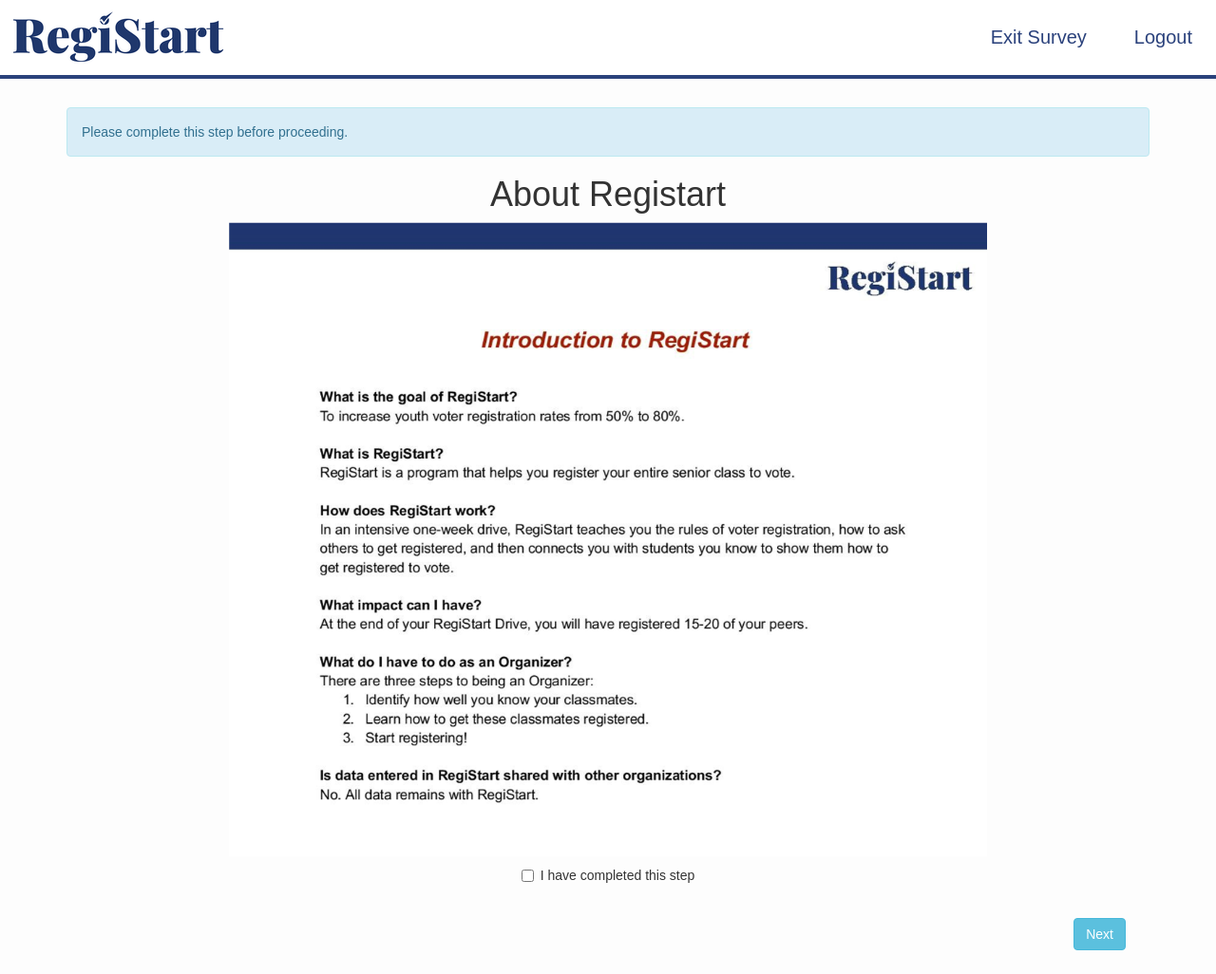
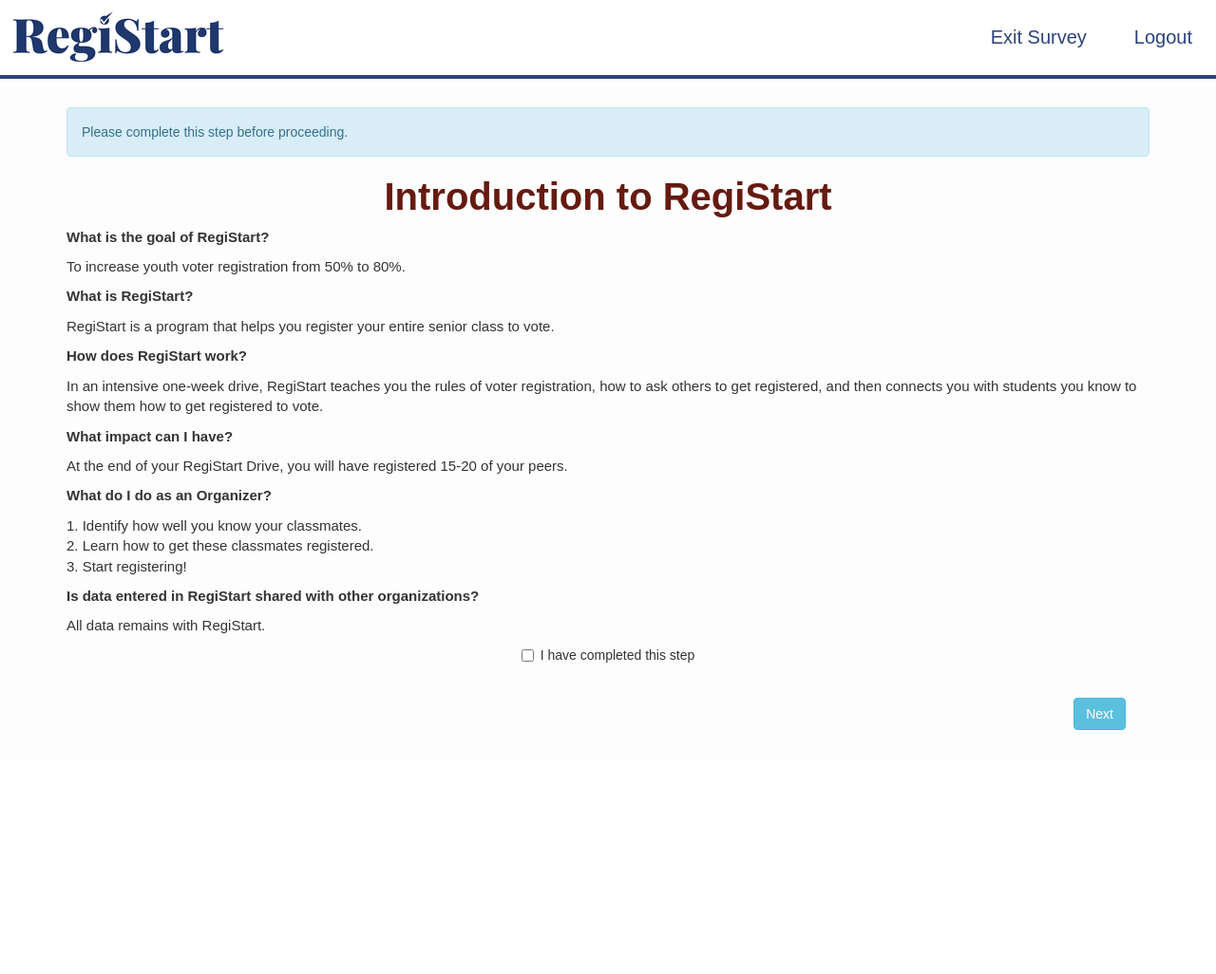
Before and after one commit to nnhsse201920/registart-webapp, a Flask app: page /survey/about in a window 1280 px wide. Shown: the whole page at 95% size. After the commit the page ends 769 px from the top, so only its background shows below. Run offline with Flask 2, Linux system fonts and the light colour scheme; the visitor is signed in with stand-in values (Sample User, id 1); some libraries are stand-ins or nearby versions.

Commit message:
Reformatting about page

```diff
--- a/Project/app/static/style.css
+++ b/Project/app/static/style.css
@@ -104,5 +104,21 @@ body {
   }
 
 .container{
-  padding-top: 30px;
+    padding-top: 30px;
 }
+
+#aboutHeader{
+    color: rgb(102, 26, 16);
+    font-family: "Oswald", sans-serif;
+    font-size: 40px;
+    font-weight: bold;
+
+}
+
+#boldtext{
+    font-weight: bold;
+}
+
+p{
+  font-size: 15px;
+}
--- a/Project/app/templates/about.html
+++ b/Project/app/templates/about.html
@@ -3,10 +3,27 @@
 
 {% block app_content %}
     <link rel="stylesheet" type="text/css" href="{{ url_for('static', filename = 'style.css') }}">
-    <center><h1>About Registart</h1></center>
-    <div class="aboutDoc">
-        <center><img src="/static/about.png"></center>
-    </div>
+
+    <center><h1 id="aboutHeader">Introduction to RegiStart</h1></center>
+
+    <p id="boldtext">What is the goal of RegiStart?</p>
+    <p>To increase youth voter registration from 50% to 80%.</p>
+    <p id="boldtext">What is RegiStart?</p>
+    <p>RegiStart is a program that helps you register your entire senior class to vote.</p>
+    <p id="boldtext">How does RegiStart work?</p>
+    <p>In an intensive one-week drive, RegiStart teaches you the rules of voter registration,
+        how to ask others to get registered, and then connects you with students you know to show them how to get registered to vote.</p>
+    <p id="boldtext">What impact can I have?</p>
+    <p>At the end of your RegiStart Drive, you will have registered 15-20 of your peers.</p>
+    <p id="boldtext">What do I do as an Organizer?</p>
+    <p>
+        1. Identify how well you know your classmates.<br>
+        2. Learn how to get these classmates registered.<br>
+        3. Start registering!</p>
+    <p id="boldtext">Is data entered in RegiStart shared with other organizations?</p>
+    <p>All data remains with RegiStart.</p>
+
+
     <form action="" method="post" novalidate>
         {{ form.csrf_token() }}
         <center>
```
Also changed, not shown: Project/app.db.
